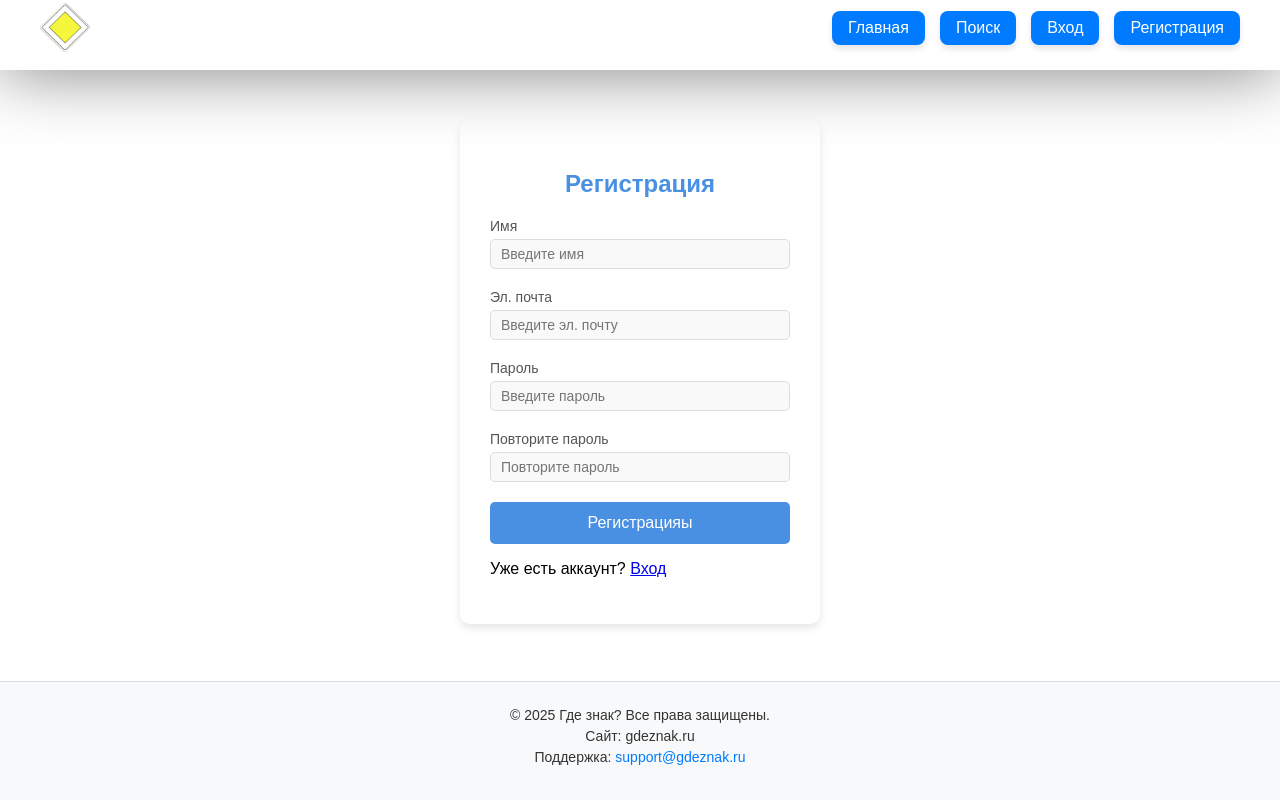
After one commit to FashionPepe/course, a PHP site: page /html/register.html in a window 1280 px wide. The commit adds this page. Run offline with PHP 8.4, Linux system fonts and the light colour scheme.

Commit message:
login register func

```diff
--- /dev/null
+++ b/css/form.css
@@ -0,0 +1,66 @@
+input {
+    display: inline-block;
+    width: 100%;
+    margin-bottom: 20px;
+    height: 30px;
+  }
+  div {
+    margin-bottom: 15px;
+  }
+
+  label {
+    font-size: 14px;
+    color: #555;
+    margin-bottom: 5px;
+    display: block;
+  }
+
+  input {
+    width: 100%;
+    padding: 10px;
+    font-size: 14px;
+    border: 1px solid #ddd;
+    border-radius: 5px;
+    background-color: #f9f9f9;
+    color: #333;
+  }
+
+  input:focus {
+    border-color: #4a90e2;
+    outline: none;
+    box-shadow: 0 0 5px rgba(74, 144, 226, 0.3);
+  }
+  .btn {
+    width: 100%;
+    padding: 12px;
+    font-size: 16px;
+    background-color: #4a90e2;
+    color: white;
+    border: none;
+    border-radius: 5px;
+    cursor: pointer;
+    transition: background-color 0.3s ease;
+  }
+
+  .btn:hover {
+    background-color: #357abd;
+  }
+  .container{
+    margin-top: 100px;
+    width: 100%;
+    display: flex;
+    justify-content: center;
+  }
+  .form-container{
+    background-color: #fff;
+    border-radius: 10px;
+    box-shadow: 0 4px 8px rgba(0, 0, 0, 0.1);
+    padding: 30px;
+    width: 300px;
+  }
+  h2 {
+    font-size: 24px;
+    margin-bottom: 20px;
+    text-align: center;
+    color: #4a90e2;
+  }
--- /dev/null
+++ b/html/register.html
@@ -0,0 +1,74 @@
+<head>
+    <title>Где знак?</title>
+    <meta charset="UTF-8">
+    <link rel="stylesheet" href="../css/form.css">
+    <link rel="stylesheet" href="../css/styles.css">
+    <meta name="viewport" content="width=device-width, initial-scale=1.0">
+    <meta name="referrer" content="origin">
+</head>
+<body>
+    <header>
+        <div class="burger-menu">
+            <button class="burger-button" aria-label="Открыть меню">
+                ☰
+            </button>
+        </div>
+        <div class="logo-warper">
+            <img src="../img/f7up276s9ua.jpg" alt="Где знак?" class="logo">
+        </div>
+        <div class="menu-warper">
+            <a href="./index.html" class="link-menu">Главная</a>
+            <a href="./search.html" class="link-menu">Поиск</a>
+            <a href="./login.html" id="login" class="link-menu">Вход</a>
+            <a href="./register.html" id="register" class="link-menu">Регистрация</a>
+            <a href="" id="logout" onclick="logoutUser()" class="link-menu">Выход</a>
+
+        </div>
+    </header>
+    <div class="burger-overlay" aria-hidden="true">
+        <div class="burger-links">
+            <button class="close-button" aria-label="Закрыть меню">✖</button>
+            <a href="./index.html" class="link-burger">Главная</a>
+            <a href="./search.html" class="link-burger">Поиск</a>
+            <a href="./login.html" id="login-b" class="link-burger">Вход</a>
+            <a href="./register.html" id="register-b" class="link-burger">Регистрация</a>
+            <a href="" class="link-burger" id="logout-b" onclick="logoutUser()">Выход</a>
+        </div>
+    </div>
+    <main>
+        <div class="container">
+            <!-- Login Form -->
+            <div class="form-container hidden" id="register-form">
+                <h2>Регистрация</h2>
+                <form onsubmit="event.preventDefault(); registerUser(name.value, email.value, password.value)">
+                    <label for="name">Имя</label>
+                    <input type="text" id="name" name="name" placeholder="Введите имя" required>
+
+                    <label for="email">Эл. почта</label>
+                    <input type="email" id="email" name="email" placeholder="Введите эл. почту" required>
+
+                    <label for="password">Пароль</label>
+                    <input type="password" id="password" name="password" placeholder="Введите пароль" required>
+
+                    <label for="password-repeat">Повторите пароль</label>
+                    <input type="password" id="password-repeat" name="password-repeat" placeholder="Повторите пароль" required>
+
+                    <button type="submit" class="btn">Регистрацияы</button>
+                    <p>Уже есть аккаунт? <a href="./login.html">Вход</a></p>
+                </form>
+            </div>
+        </div>
+    </main>
+
+
+
+    <footer>
+        <div class="footer-content">
+            <p>© 2025 Где знак? Все права защищены.</p>
+            <p>Сайт: gdeznak.ru</p>
+            <p>Поддержка: <a href="mailto:support@gdeznak.ru">support@gdeznak.ru</a></p>
+        </div>
+    </footer>
+
+    <script src="../script/script.js"></script>
+</body>
```
Also changed, not shown: css/search.css (+19 -0 lines), html/index.html (+11 -6 lines), html/login.html (added, +75 -0 lines), html/search.html (+22 -9 lines), php/api.php (+48 -26 lines), php/connection.php (added, +13 -0 lines), php/login.php (added, +41 -0 lines), php/register.php (added, +37 -0 lines), script/map.js (+23 -7 lines), script/script.js (+80 -0 lines), script/search.js (+12 -7 lines).
